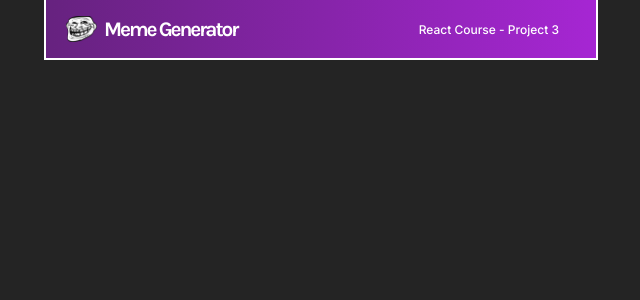
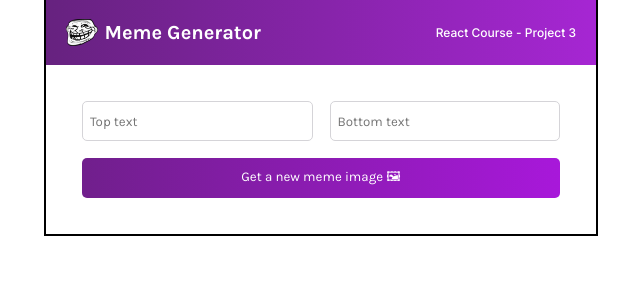
Before and after one commit to thorrellt/scrimba-meme-generator, a React (Vite) app: page / in a window 1280 px wide. Shown: the top 300 px of the page, without its empty margins (319-959 px from the left). Built offline with nearby package versions, Linux system fonts and the light colour scheme.

Commit message:
add meme styles

```diff
--- a/src/components/App.jsx
+++ b/src/components/App.jsx
@@ -1,5 +1,6 @@
 import { useState } from 'react'
 import Header from './Header'
+import Meme from './Meme'
 
 
 function App() {
@@ -9,6 +10,7 @@ function App() {
     <div className="App">
       <div>
         <Header />
+        <Meme />
       </div>
     </div>
   )
--- a/src/components/Header.jsx
+++ b/src/components/Header.jsx
@@ -3,10 +3,10 @@ import trollFace from '../assets/troll-face.png'
 
 export default function Header(){
     return(
-        <div className='Header'>
-            <img src={trollFace} alt="" />
-            <h2>Meme Generator</h2>
-            <h4>React Course - Project 3</h4>
+        <div className='header'>
+            <img src={trollFace} className="header--image" alt="" />
+            <h2 className="header--title">Meme Generator</h2>
+            <h4 className="header--project">React Course - Project 3</h4>
         </div>
     )
 }
--- /dev/null
+++ b/src/components/Meme.jsx
@@ -0,0 +1,25 @@
+import { useState } from 'react'
+
+export default function Meme() {
+    return (
+        <main>
+            <div className="form">
+                <input
+                    type="text"
+                    placeholder="Top text"
+                    className="form--input"
+                />
+                <input
+                    type="text"
+                    placeholder="Bottom text"
+                    className="form--input"
+                />
+                <button
+                    className="form--button"
+                >
+                    Get a new meme image 🖼
+                </button>
+            </div>
+        </main>
+    )
+}
--- a/src/index.css
+++ b/src/index.css
@@ -2,9 +2,7 @@
   font-family: "Karla", sans-serif;
   font-size: 16px;
 
-  color-scheme: light dark;
-  color: rgba(255, 255, 255, 0.87);
-  background-color: #242424;
+
 }
 
 body {
@@ -21,42 +19,58 @@ body {
 
 .App {
   width: 550px;
-  outline: 2px solid white;
+  outline: 2px solid black;
 }
 
-.Header {
+
+.header {
   display: flex;
-  justify-content: center;
   align-items: center;
+  height: 65px;
   background: linear-gradient(90deg, #672280 1.18%, #A626D3 100%);
+  color: white;
+  padding-inline: 20px;
 }
 
-.Header>img {
-  width: 31.31px;
-  margin-inline-start: 20px;
+.header--image {
+  height: 27px;
+  margin-right: 6px;
 }
 
-.Header>h2 {
-  font-family: "Karla", sans-serif;
-  font-style: normal;
-  font-weight: 700;
-  font-size: 20.7482px;
-  line-height: 24px;
-  letter-spacing: -0.1em;
-
-  color: #FFFFFF;
-
-  margin-inline: 6.69px auto;
+.header--title {
+  font-size: 1.25rem;
+  margin-right: auto;
 }
 
-.Header>h4 {
+.header--project {
+  font-size: 0.75rem;
+  font-weight: 500;
   font-family: Inter, sans-serif;
-  font-style: normal;
-  font-weight: 500;
-  font-size: 12px;
-  line-height: 15px;
-  text-align: right;
+}
 
-  color: #FFFFFF;
-  margin-inline-end: 37px;
+main {
+  padding: 36px
 }
+
+.form {
+  display: grid;
+  grid-template: 40px 40px / 1fr 1fr;
+  gap: 17px;
+}
+
+.form--input {
+  font-family: "Karla", sans-serif;
+  border-radius: 5px;
+  border: 1px solid #D5D4D8;
+  text-indent: 5px;
+}
+
+.form--button {
+  grid-column: 1 / -1;
+  font-family: "Karla", sans-serif;
+  border-radius: 5px;
+  background: linear-gradient(90.41deg, #711F8D 1.14%, #A818DA 100%);
+  color: white;
+  border: none;
+  cursor: pointer;
+}
```
